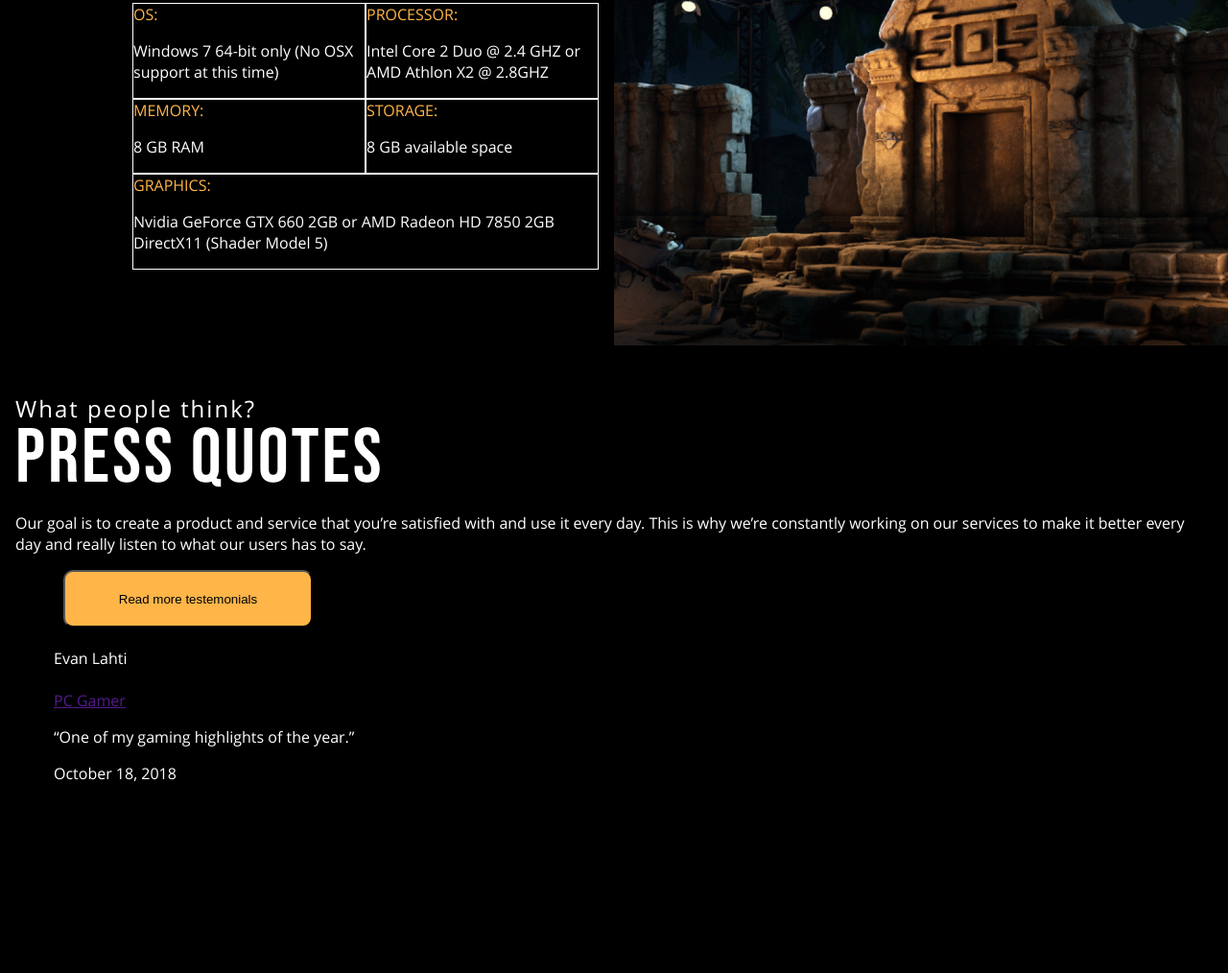
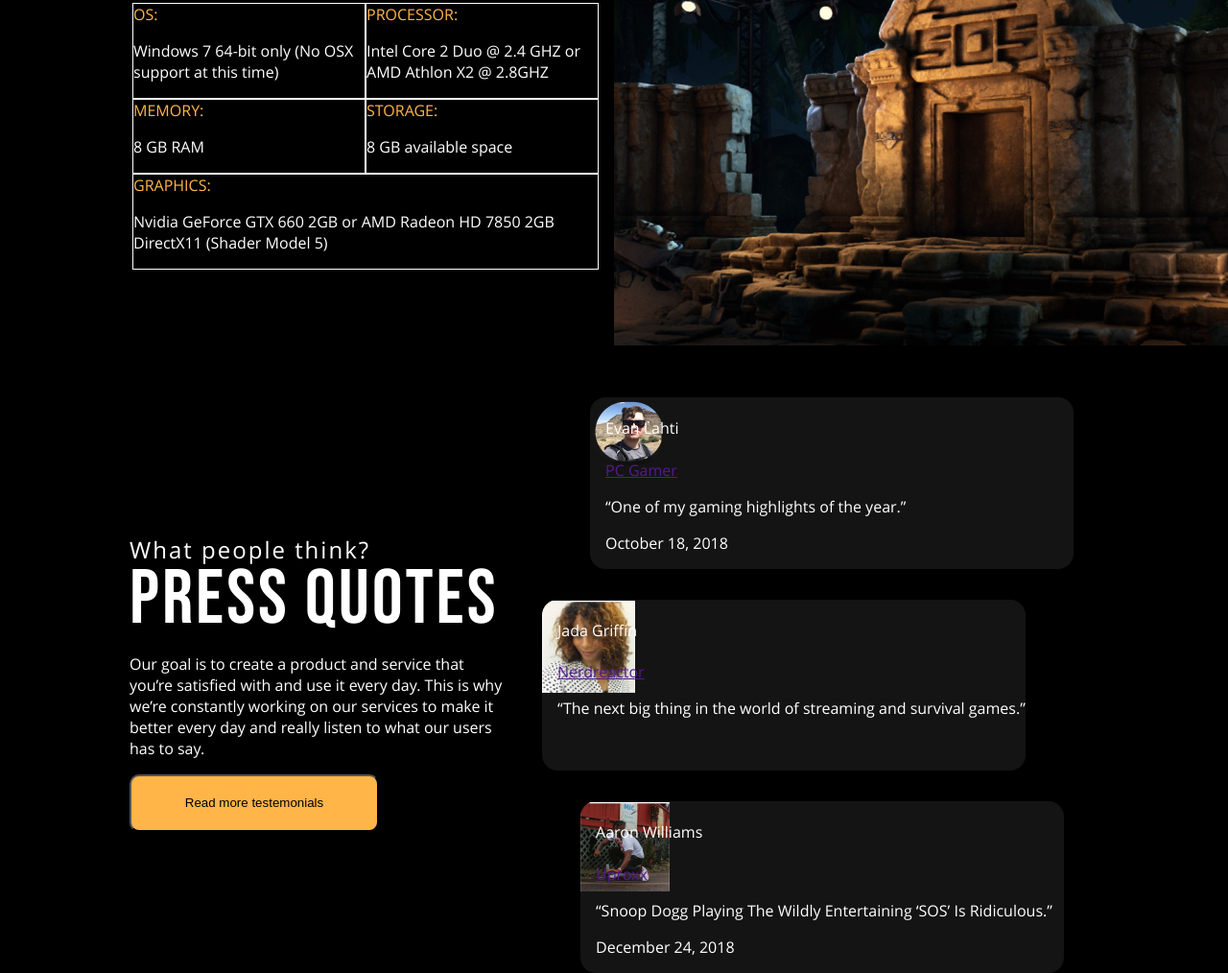
Before and after one commit to bakozetra/Game-landing-page, a website: page webroot/index.html in a window 1280 px wide. Shown: the part 2011-3025 px from the top of the page at 96% size. Before the commit the page ends 2844 px from the top, so only its background shows below. Drawn offline with Linux system fonts and the light colour scheme.

Commit message:
Use display flex to the on the disktop

```diff
--- a/scss/quotes.scss
+++ b/scss/quotes.scss
@@ -8,6 +8,62 @@
     justify-content: center;
 }
 .quotes_article_header button {
-
     margin-left: 50px;
 }
+
+.quotes_article_header + ul li {
+    background-color: rgba(255, 255, 255, 0.08);
+    border-radius: 1rem;
+}
+.quotes-container {
+    padding-left: 0;
+}
+
+.firstPesone{
+   background-image: url(../img/evanlahti.png);
+
+
+ }
+ .firstPesone + li {
+     background-image: url(../img/jada.jpg);
+ }
+ .firstPesone + li + li {
+   background-image: url(../img/williams.jpg);
+ }
+@media(min-width : 380px) {
+    .quotes_article {
+      display: flex;
+    }
+    .quotes_article_header {
+      padding-inline-start: 119px;
+      width: 390px;
+      padding-right: 40px;
+    }
+    .quotes_article_header button {
+        margin-left: 0;
+    }
+    .quotes_article_header + ul li {
+        padding-inline-start: 1rem;
+        background-repeat: no-repeat;
+        background-position: left 1px;
+    }
+    .quotes_article_header + ul {
+        position: relative;
+        display: grid;
+        grid-template-rows: repeat(3,1fr);
+        grid-gap: 2rem;
+    }
+    .quotes_article_header + ul li {
+
+    }
+    .firstPesone{
+       transform: translateX(50px);
+
+    }
+    .firstPesone + li {
+
+    }
+    .firstPesone + li + li {
+      transform: translateX(40px);
+    }
+}
--- a/webroot/index.html
+++ b/webroot/index.html
@@ -139,8 +139,8 @@
                       <p>Nvidia GeForce GTX 660 2GB or
                         AMD Radeon HD 7850 2GB DirectX11 (Shader Model 5)
                       </p>
-                    </li>
-                    </ul>
+                  </li>
+              </ul>
           </article>
           <article class="quotes_article">
             <header class="quotes_article_header">
@@ -156,12 +156,25 @@
               <button>
                 Read more testemonials
               </button>
-              <ul>
-                <li>
+            </header>
+              <ul class="quotes-container">
+                <li class="firstPesone">
                   <h4>Evan Lahti</h4>
                   <a href="">PC Gamer</a>
                   <p>“One of my gaming highlights of the year.”</p>
                   <p>October 18, 2018</p>
+                </li>
+                <li>
+                  <h4>Jada Griffin </h4>
+                  <a href="">Nerdreactor</a>
+                  <p>“The next big thing in the world of streaming and survival games.”</p>
+                  <p></p>
+                </li>
+                <li>
+                  <h4>Aaron Williams </h4>
+                  <a href="">Uproxx</a>
+                 <p>“Snoop Dogg Playing The Wildly Entertaining ‘SOS’ Is Ridiculous.”</p>
+                  <p>December 24, 2018</p>
                 </li>
               </ul>
             </header>
```
Also changed, not shown: webroot/css/index.css, webroot/css/quotes.css, webroot/img/evanlahti.png (added), webroot/img/jada.jpg (added), webroot/img/jadagr.jpg (added), webroot/img/twiiter.png (added), webroot/img/williams.jpg (added).
